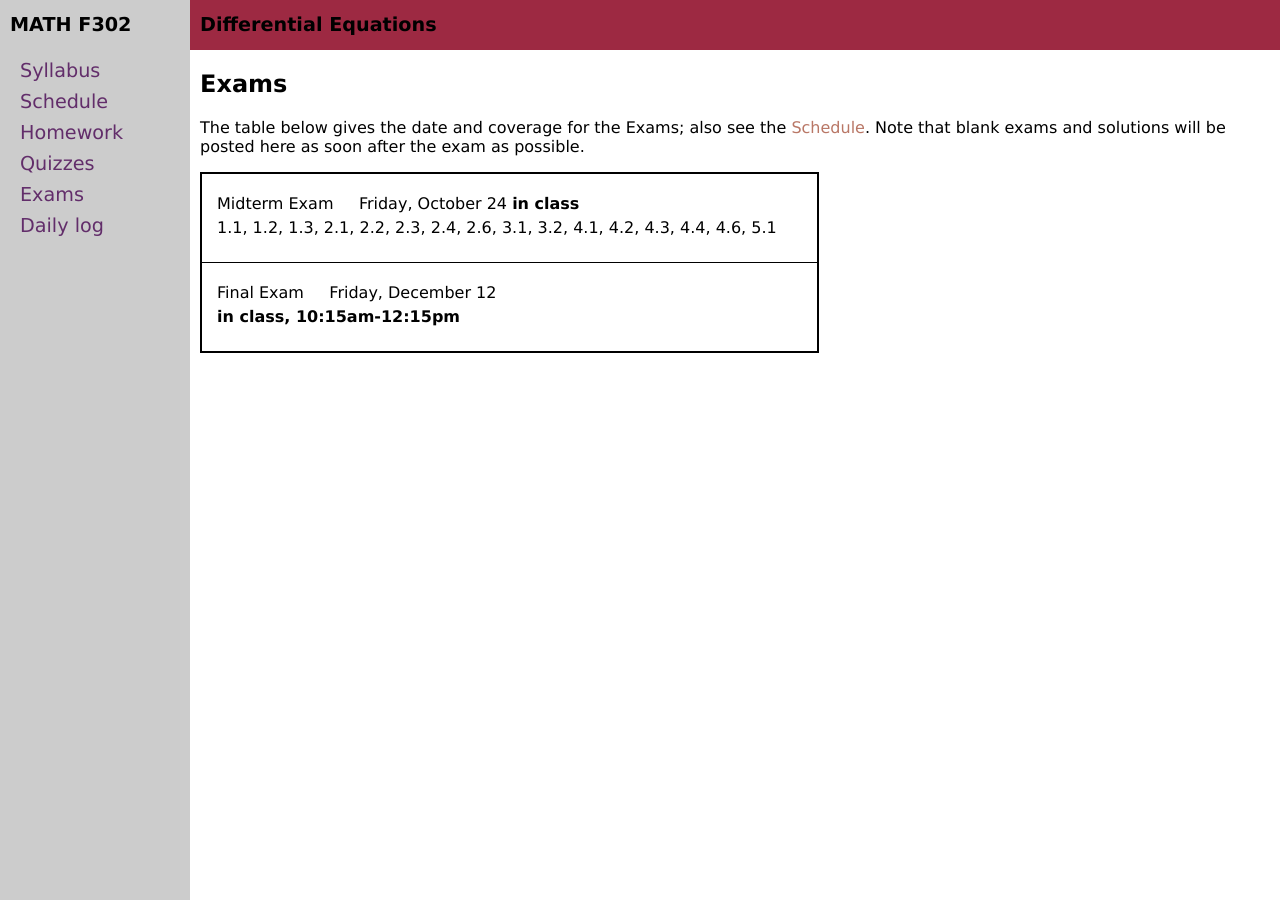
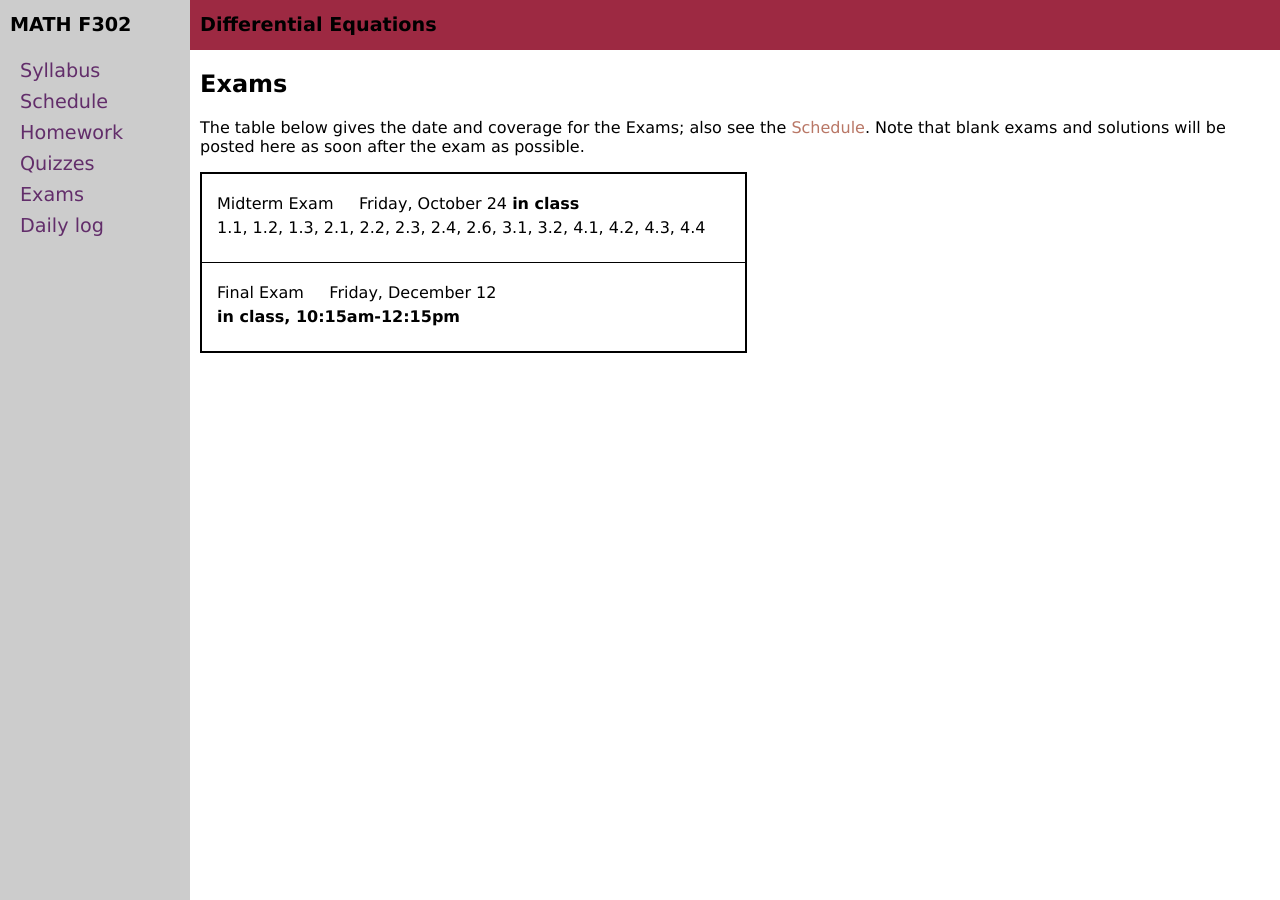
Before and after one commit to blackcurrantpi/ode, a Jekyll site: the page built from exams.md, in a window 1280 px wide. Built offline with Jekyll 4.4.1, drawn with Linux system fonts in a browser that asks for light colours.

Commit message:
fix midterm 1 coverage

```diff
--- a/_data/exams.yml
+++ b/_data/exams.yml
@@ -3,7 +3,7 @@ home: assets/exams/F25
 exams:
 - name: Midterm Exam
   date: Friday, October 24 <b>in class</b>
-  info: 1.1, 1.2, 1.3, 2.1, 2.2, 2.3, 2.4, 2.6, 3.1, 3.2, 4.1, 4.2, 4.3, 4.4, 4.6, 5.1
+  info: 1.1, 1.2, 1.3, 2.1, 2.2, 2.3, 2.4, 2.6, 3.1, 3.2, 4.1, 4.2, 4.3, 4.4
   #reviewguide: midreview.pdf
   #blank: midterm.pdf
   #solutions: midsolns.pdf
```
